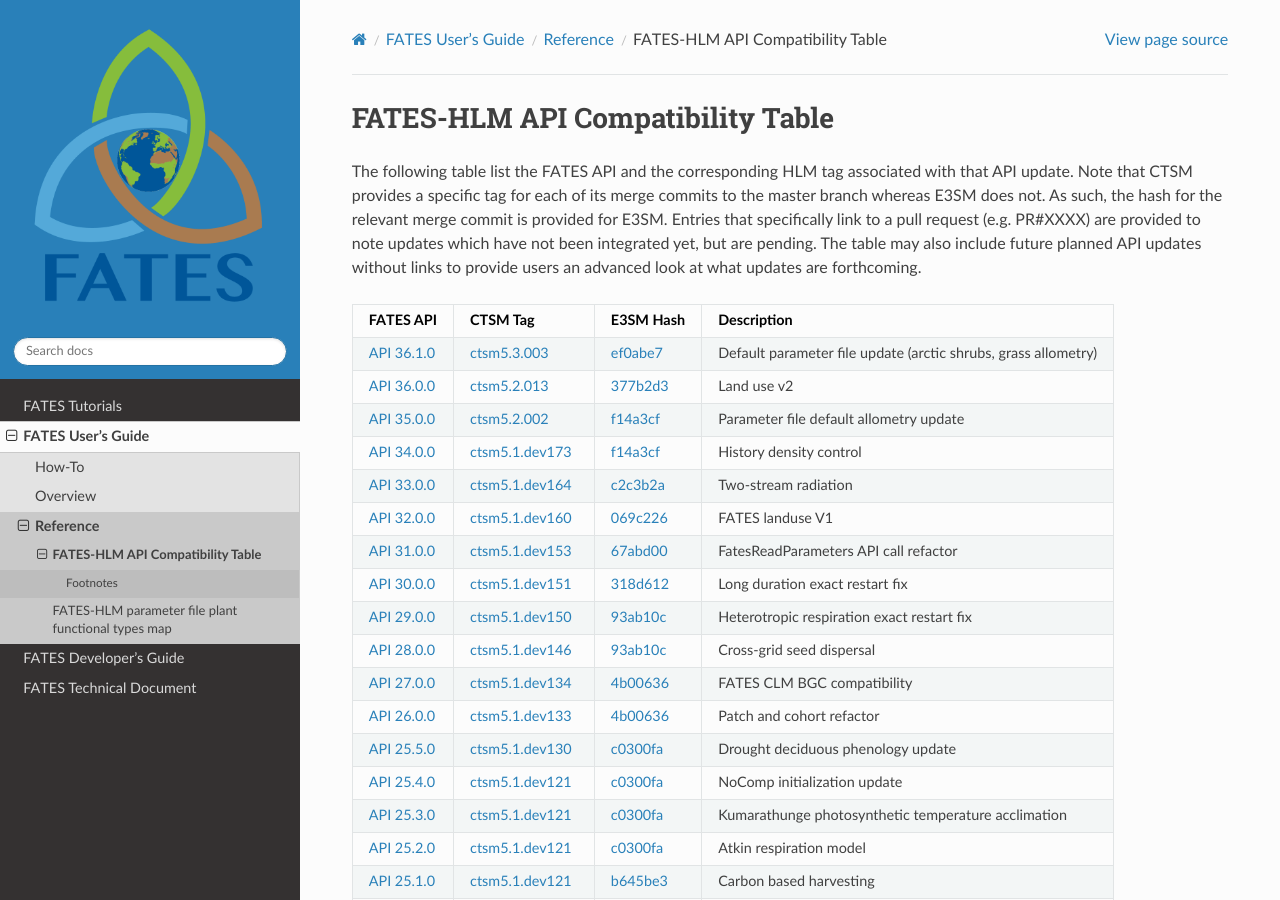
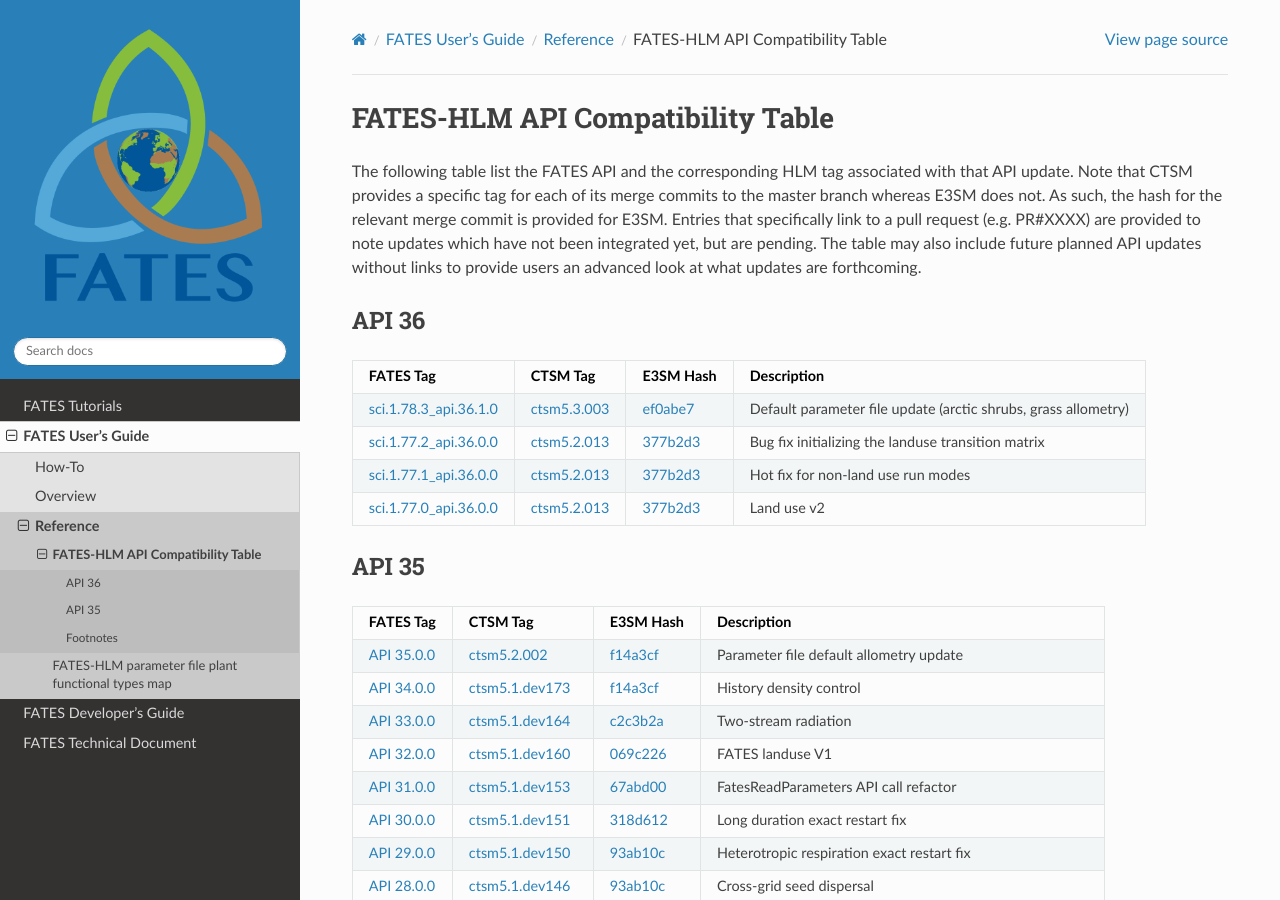
Before and after one commit to NGEET/fates-users-guide, a Sphinx documentation site: the page built from docs/source/user/Table-of-FATES-API-and-HLM-STATUS.md, in a window 1280 px wide and 900 px high. Built offline with Sphinx 7.4.7 and the Read the Docs theme 3.1.0, drawn with Linux system fonts in a browser that asks for light colours.

Commit message:
initial reorganization
Set up subsections by major API version

```diff
--- a/docs/source/user/Table-of-FATES-API-and-HLM-STATUS.md
+++ b/docs/source/user/Table-of-FATES-API-and-HLM-STATUS.md
@@ -2,10 +2,19 @@
 
 The following table list the FATES API and the corresponding HLM tag associated with that API update.  Note that CTSM provides a specific tag for each of its merge commits to the master branch whereas E3SM does not.  As such, the hash for the relevant merge commit is provided for E3SM.  Entries that specifically link to a pull request (e.g. PR#XXXX) are provided to note updates which have not been integrated yet, but are pending.  The table may also include future planned API updates without links to provide users an advanced look at what updates are forthcoming.
 
-| FATES API   | CTSM Tag | E3SM Hash | Description |
+## API 36
+
+| FATES Tag   | CTSM Tag | E3SM Hash | Description |
 | ----------- | -------- | --------- | ----------- |
-| [API 36.1.0](https://github.com/NGEET/fates/releases/tag/sci.1.78.3_api.36.1.0) | [ctsm5.3.003](https://github.com/ESCOMP/CTSM/releases/tag/ctsm5.3.003) | [ef0abe7](https://github.com/E3SM-Project/E3SM/commit/ef0abe727bb4f3286a40d2350aaded5030197615) | Default parameter file update (arctic shrubs, grass allometry) |
-| [API 36.0.0](https://github.com/NGEET/fates/releases/tag/sci.1.77.0_api.36.0.0) | [ctsm5.2.013](https://github.com/ESCOMP/CTSM/releases/tag/ctsm5.2.013) | [377b2d3](https://github.com/E3SM-Project/E3SM/commit/377b2d31d77977efc0f5edf79ba243377f668517) | Land use v2 |
+| [sci.1.78.3_api.36.1.0](https://github.com/NGEET/fates/releases/tag/sci.1.78.3_api.36.1.0) | [ctsm5.3.003](https://github.com/ESCOMP/CTSM/releases/tag/ctsm5.3.003) | [ef0abe7](https://github.com/E3SM-Project/E3SM/commit/ef0abe727bb4f3286a40d2350aaded5030197615) | Default parameter file update (arctic shrubs, grass allometry) |
+| [sci.1.77.2_api.36.0.0](https://github.com/NGEET/fates/releases/tag/sci.1.77.2_api.36.0.0) | [ctsm5.2.013](https://github.com/ESCOMP/CTSM/releases/tag/ctsm5.2.013) | [377b2d3](https://github.com/E3SM-Project/E3SM/commit/377b2d31d77977efc0f5edf79ba243377f668517) | Bug fix initializing the landuse transition matrix |
+| [sci.1.77.1_api.36.0.0](https://github.com/NGEET/fates/releases/tag/sci.1.77.1_api.36.0.0) | [ctsm5.2.013](https://github.com/ESCOMP/CTSM/releases/tag/ctsm5.2.013) | [377b2d3](https://github.com/E3SM-Project/E3SM/commit/377b2d31d77977efc0f5edf79ba243377f668517) | Hot fix for non-land use run modes |
+| [sci.1.77.0_api.36.0.0](https://github.com/NGEET/fates/releases/tag/sci.1.77.0_api.36.0.0) | [ctsm5.2.013](https://github.com/ESCOMP/CTSM/releases/tag/ctsm5.2.013) | [377b2d3](https://github.com/E3SM-Project/E3SM/commit/377b2d31d77977efc0f5edf79ba243377f668517) | Land use v2 |
+
+## API 35
+
+| FATES Tag   | CTSM Tag | E3SM Hash | Description |
+| ----------- | -------- | --------- | ----------- |
 | [API 35.0.0](https://github.com/NGEET/fates/releases/tag/sci.1.73.0_api.35.0.0) | [ctsm5.2.002](https://github.com/ESCOMP/CTSM/releases/tag/ctsm5.2.002) | [f14a3cf](https://github.com/E3SM-Project/E3SM/commit/f14a3cf738fc56f287665a49231b461878770958) | Parameter file default allometry update |
 | [API 34.0.0](https://github.com/NGEET/fates/releases/tag/sci.1.72.2_api.34.0.0) | [ctsm5.1.dev173](https://github.com/ESCOMP/CTSM/releases/tag/ctsm5.1.dev173) | [f14a3cf](https://github.com/E3SM-Project/E3SM/commit/f14a3cf738fc56f287665a49231b461878770958) | History density control |
 | [API 33.0.0](https://github.com/NGEET/fates/releases/tag/sci.1.71.0_api.33.0.0) | [ctsm5.1.dev164](https://github.com/ESCOMP/CTSM/releases/tag/ctsm5.1.dev164) | [c2c3b2a](https://github.com/E3SM-Project/E3SM/commit/c2c3b2a8b975ec3b5384d9b983e1e40e7e716ea5) | Two-stream radiation |
```
